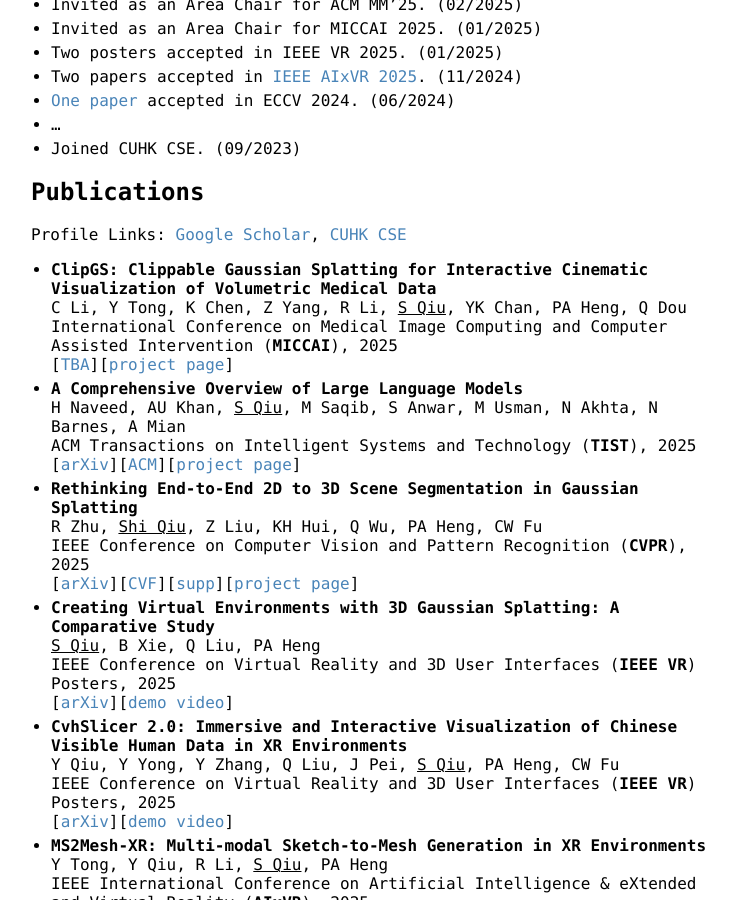
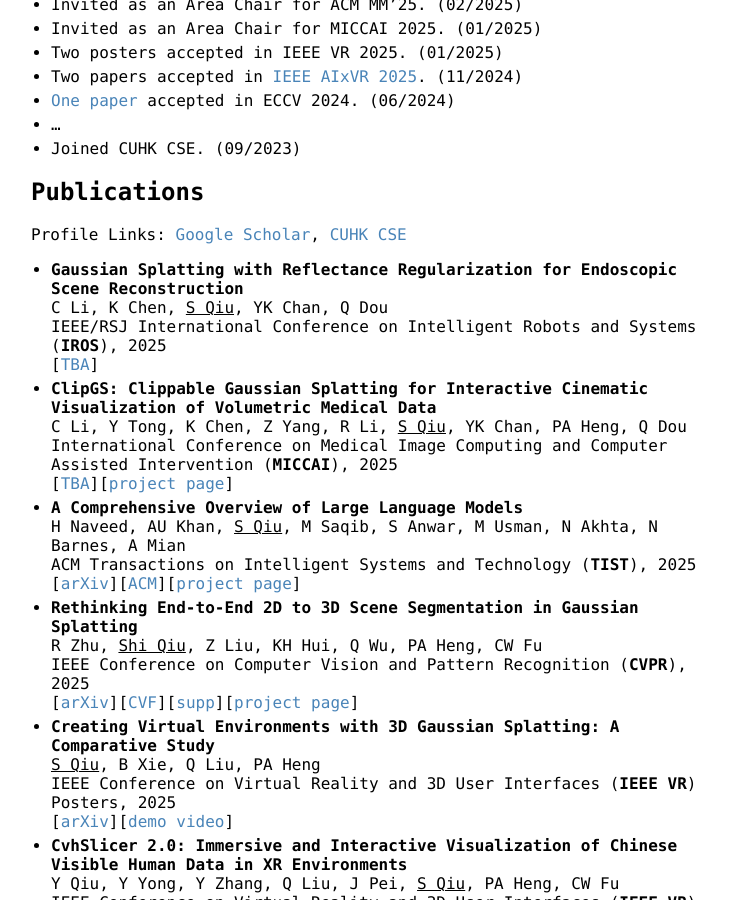
Before and after one commit to ShiQiu0419/ShiQiu0419.github.io, a Jekyll site: the page built from index.md, in a window 1280 px wide and 900 px high, scrolled down 714 px. Shown: the whole window, without its empty margins (259-995 px from the left). Built offline with Jekyll 4.4.1, drawn with Linux system fonts in a browser that asks for light colours; our own code applies the rules of GitHub Pages for plain Markdown files.

Commit message:
Update index.md

```diff
--- a/index.md
+++ b/index.md
@@ -30,6 +30,10 @@
 
 ## Publications
 Profile Links: [Google Scholar](https://scholar.google.com/citations?user=OPNVthUAAAAJ), [CUHK CSE](https://www.cse.cuhk.edu.hk/people/faculty/shi-qiu/)
+* **Gaussian Splatting with Reflectance Regularization for Endoscopic Scene Reconstruction**
+C Li, K Chen, <ins>S Qiu</ins>, YK Chan, Q Dou
+IEEE/RSJ International Conference on Intelligent Robots and Systems (**IROS**), 2025
+[[TBA](https://shiqiu0419.github.io/)]
 * **ClipGS: Clippable Gaussian Splatting for Interactive Cinematic Visualization of Volumetric Medical Data**
 C Li, Y Tong, K Chen, Z Yang, R Li, <ins>S Qiu</ins>, YK Chan, PA Heng, Q Dou
 International Conference on Medical Image Computing and Computer Assisted Intervention (**MICCAI**), 2025
```
